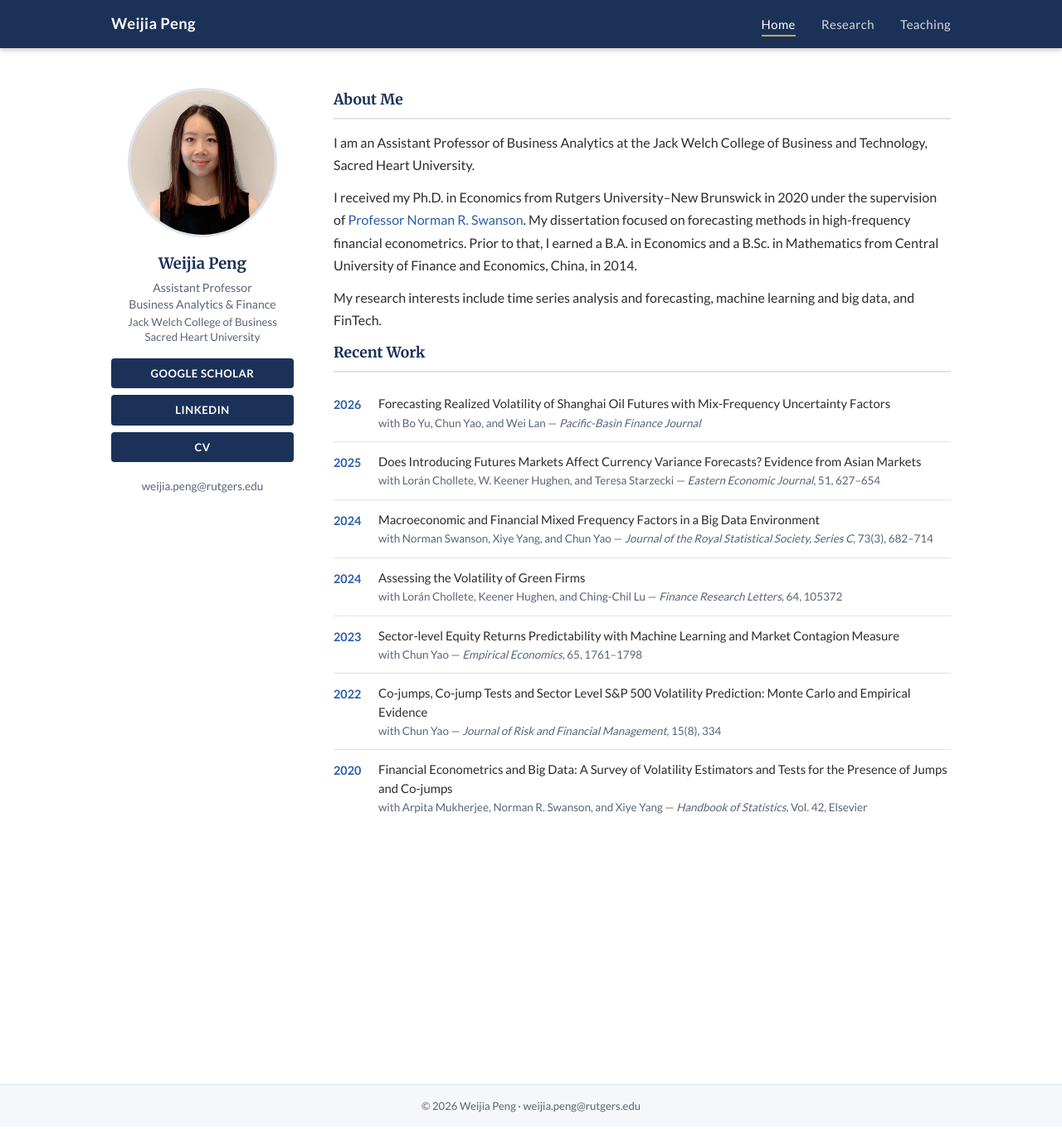
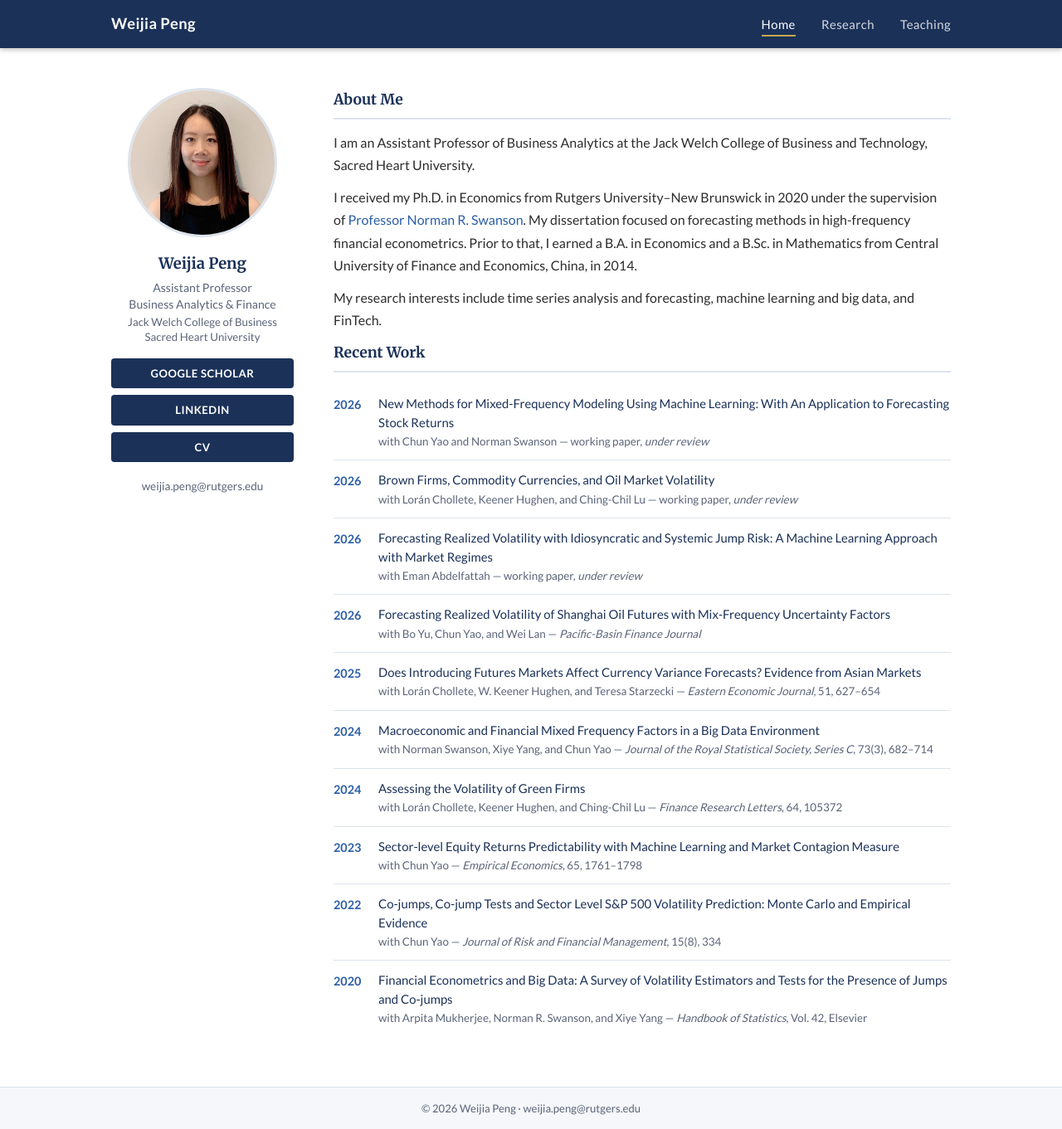
Before and after one commit to weijiap/weijiap.github.io, a Jekyll site: the page built from index.html, in a window 1280 px wide and 1361 px high. Shown: the whole window at 83% size. Built offline with Jekyll 4.4.1, drawn with Linux system fonts in a browser that asks for light colours.

Commit message:
Add working papers to home page Recent Work and link all paper titles
- Added 3 working papers (under review) to Recent Work section on home page
- All 10 items in Recent Work now have clickable titles linking to papers
- Updated .news-title CSS to render as a navy link with hover underline

Co-Authored-By: Claude Sonnet 4.6 <noreply@anthropic.com>

```diff
--- a/assets/css/style.css
+++ b/assets/css/style.css
@@ -203,8 +203,13 @@ a:hover { text-decoration: underline; }
 
 .news-title {
   font-size: .93rem;
-  color: var(--text);
+  color: var(--navy);
   line-height: 1.5;
+  text-decoration: none;
+}
+.news-title:hover {
+  text-decoration: underline;
+  color: var(--blue);
 }
 
 .news-journal {
--- a/index.html
+++ b/index.html
@@ -59,49 +59,70 @@ title: Home
         <li>
           <span class="news-year">2026</span>
           <div class="news-body">
-            <span class="news-title">Forecasting Realized Volatility of Shanghai Oil Futures with Mix-Frequency Uncertainty Factors</span>
+            <a class="news-title" href="https://www.dropbox.com/scl/fi/lk4p20besz8tnh6pfsmbl/frequency-7-6-2026.pdf?rlkey=7p84wg0o0yqm7styollfmev94&st=0yq822vo&dl=0" target="_blank" rel="noopener">New Methods for Mixed-Frequency Modeling Using Machine Learning: With An Application to Forecasting Stock Returns</a>
+            <span class="news-journal">with Chun Yao and Norman Swanson &mdash; working paper, <em>under review</em></span>
+          </div>
+        </li>
+        <li>
+          <span class="news-year">2026</span>
+          <div class="news-body">
+            <a class="news-title" href="https://papers.ssrn.com/sol3/papers.cfm?abstract_id=6524301" target="_blank" rel="noopener">Brown Firms, Commodity Currencies, and Oil Market Volatility</a>
+            <span class="news-journal">with Lorán Chollete, Keener Hughen, and Ching-Chil Lu &mdash; working paper, <em>under review</em></span>
+          </div>
+        </li>
+        <li>
+          <span class="news-year">2026</span>
+          <div class="news-body">
+            <a class="news-title" href="https://www.dropbox.com/scl/fi/l90jhbsrh5a0ccwfu8exo/Jump_Risk.pdf?rlkey=29o6fcdx059ji099bvwrm575h&st=wp75n2jw&dl=0" target="_blank" rel="noopener">Forecasting Realized Volatility with Idiosyncratic and Systemic Jump Risk: A Machine Learning Approach with Market Regimes</a>
+            <span class="news-journal">with Eman Abdelfattah &mdash; working paper, <em>under review</em></span>
+          </div>
+        </li>
+        <li>
+          <span class="news-year">2026</span>
+          <div class="news-body">
+            <a class="news-title" href="https://www.sciencedirect.com/science/article/abs/pii/S0927538X2600096X" target="_blank" rel="noopener">Forecasting Realized Volatility of Shanghai Oil Futures with Mix-Frequency Uncertainty Factors</a>
             <span class="news-journal">with Bo Yu, Chun Yao, and Wei Lan &mdash; <em>Pacific-Basin Finance Journal</em></span>
           </div>
         </li>
         <li>
           <span class="news-year">2025</span>
           <div class="news-body">
-            <span class="news-title">Does Introducing Futures Markets Affect Currency Variance Forecasts? Evidence from Asian Markets</span>
+            <a class="news-title" href="https://link.springer.com/article/10.1057/s41302-025-00305-9" target="_blank" rel="noopener">Does Introducing Futures Markets Affect Currency Variance Forecasts? Evidence from Asian Markets</a>
             <span class="news-journal">with Lorán Chollete, W. Keener Hughen, and Teresa Starzecki &mdash; <em>Eastern Economic Journal</em>, 51, 627–654</span>
           </div>
         </li>
         <li>
           <span class="news-year">2024</span>
           <div class="news-body">
-            <span class="news-title">Macroeconomic and Financial Mixed Frequency Factors in a Big Data Environment</span>
+            <a class="news-title" href="https://academic.oup.com/jrsssc/article/73/3/682/7604355" target="_blank" rel="noopener">Macroeconomic and Financial Mixed Frequency Factors in a Big Data Environment</a>
             <span class="news-journal">with Norman Swanson, Xiye Yang, and Chun Yao &mdash; <em>Journal of the Royal Statistical Society, Series C</em>, 73(3), 682–714</span>
           </div>
         </li>
         <li>
           <span class="news-year">2024</span>
           <div class="news-body">
-            <span class="news-title">Assessing the Volatility of Green Firms</span>
+            <a class="news-title" href="https://www.sciencedirect.com/science/article/abs/pii/S1544612324004021" target="_blank" rel="noopener">Assessing the Volatility of Green Firms</a>
             <span class="news-journal">with Lorán Chollete, Keener Hughen, and Ching-Chil Lu &mdash; <em>Finance Research Letters</em>, 64, 105372</span>
           </div>
         </li>
         <li>
           <span class="news-year">2023</span>
           <div class="news-body">
-            <span class="news-title">Sector-level Equity Returns Predictability with Machine Learning and Market Contagion Measure</span>
+            <a class="news-title" href="https://link.springer.com/article/10.1007/s00181-023-02404-y" target="_blank" rel="noopener">Sector-level Equity Returns Predictability with Machine Learning and Market Contagion Measure</a>
             <span class="news-journal">with Chun Yao &mdash; <em>Empirical Economics</em>, 65, 1761–1798</span>
           </div>
         </li>
         <li>
           <span class="news-year">2022</span>
           <div class="news-body">
-            <span class="news-title">Co-jumps, Co-jump Tests and Sector Level S&amp;P 500 Volatility Prediction: Monte Carlo and Empirical Evidence</span>
+            <a class="news-title" href="https://www.mdpi.com/1911-8074/15/8/334" target="_blank" rel="noopener">Co-jumps, Co-jump Tests and Sector Level S&amp;P 500 Volatility Prediction: Monte Carlo and Empirical Evidence</a>
             <span class="news-journal">with Chun Yao &mdash; <em>Journal of Risk and Financial Management</em>, 15(8), 334</span>
           </div>
         </li>
         <li>
           <span class="news-year">2020</span>
           <div class="news-body">
-            <span class="news-title">Financial Econometrics and Big Data: A Survey of Volatility Estimators and Tests for the Presence of Jumps and Co-jumps</span>
+            <a class="news-title" href="https://www.sciencedirect.com/science/chapter/handbook/abs/pii/S0169716118300993" target="_blank" rel="noopener">Financial Econometrics and Big Data: A Survey of Volatility Estimators and Tests for the Presence of Jumps and Co-jumps</a>
             <span class="news-journal">with Arpita Mukherjee, Norman R. Swanson, and Xiye Yang &mdash; <em>Handbook of Statistics</em>, Vol. 42, Elsevier</span>
           </div>
         </li>
```
